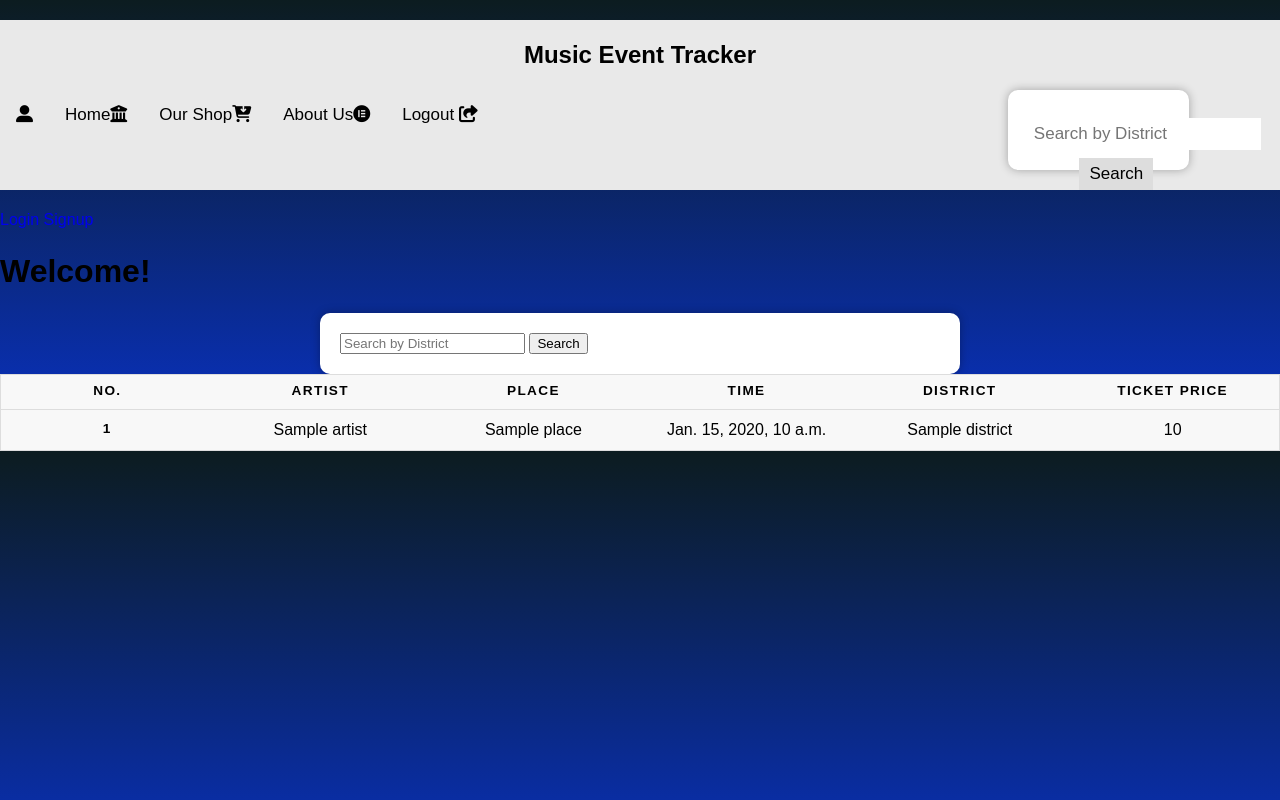
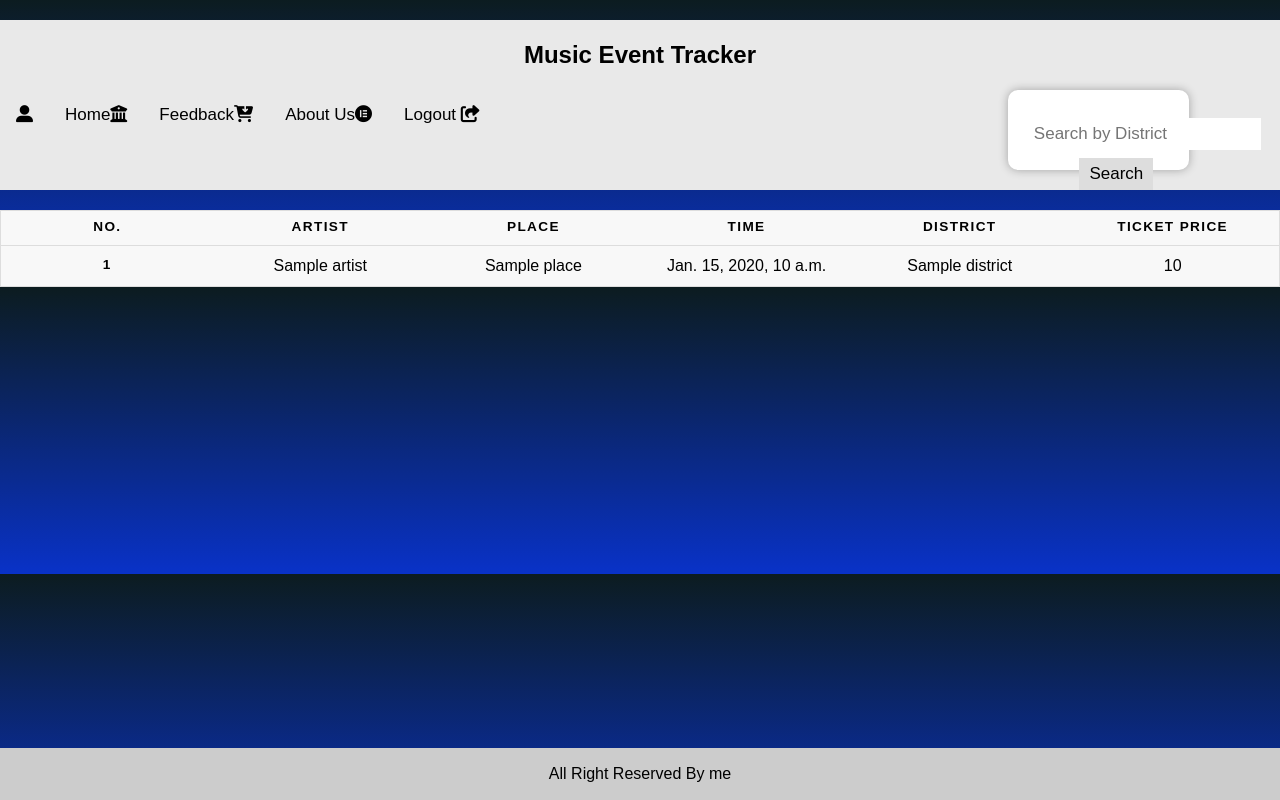
Before and after one commit to vectorsigmaissomewhere/MusicEventTracker, a Django app: template syp/myapp/templates/index.html in a window 1280 px wide. Run offline with Django 3.2, Linux system fonts and the light colour scheme; the template is opened without the code that fills it: most values are stand-ins (such as "Sample title", 1, 10 or a date in 2020); some libraries are stand-ins or nearby versions.

Commit message:
Update index.html

```diff
--- a/syp/myapp/templates/index.html
+++ b/syp/myapp/templates/index.html
@@ -16,8 +16,8 @@
               <p>{{ request.user.username }}</p>
               {% endif %}<i class='fas fa-user-alt'></i></a></h2>
             <a href="{% url 'home' %}">Home<i class="fa fa-institution"></i></a>
-            <a href="myshop.html">Our Shop<i class='fas fa-cart-arrow-down'></i></a>
-            <a href="about.html">About Us<i class='fab fa-elementor'></i></a>
+            <a href="{% url 'feedback' %}">Feedback<i class='fas fa-cart-arrow-down'></i></a>
+            <a href="{% url 'about' %}">About Us<i class='fab fa-elementor'></i></a>
             <a href="{% url 'logout' %}">Logout <i class='fas fa-share-square'></i></a>
             <div class="search-container">
               <form method="GET" action="{% url 'home' %}">
@@ -27,23 +27,6 @@
             </div>
           </div>
            <br>
-  {% if request.user.is_authenticated %}
-  <p>{{ request.user.username }}</p>
-  <a href="{% url 'logout' %}">Logout</a>
-  <br>
-{% else %}
-  <a href="{% url 'login' %}">Login</a>
-  <a href="{% url 'signup' %}">Signup</a>
-{% endif %}
-<br>
-<h1>Welcome!</h1>
-
-<!-- Search form -->
-<form method="GET" action="{% url 'home' %}">
-  <input type="text" name="district" placeholder="Search by District">
-  <button type="submit">Search</button>
-</form>
-
 <!-- Display MusicalEvent data -->
 <table class="table mt-5">
   <thead>
@@ -69,6 +52,30 @@
     {% endfor %}
   </tbody>
 </table>
-
+<div class="footer">
+  <p>All Right Reserved By me</p>
+  </div>
 </body>
 </html>
+
+
+
+<!--
+ if I ever need this
+   {% if request.user.is_authenticated %}
+  <p>{{ request.user.username }}</p>
+  <a href="{% url 'logout' %}">Logout</a>
+  <br>
+{% else %}
+  <a href="{% url 'login' %}">Login</a>
+  <a href="{% url 'signup' %}">Signup</a>
+{% endif %}
+<br>
+
+Search bar If I ever use it somewhere again
+ Search form
+<form method="GET" action="{% url 'home' %}">
+  <input type="text" name="district" placeholder="Search by District">
+  <button type="submit">Search</button>
+</form>
+-->
```
